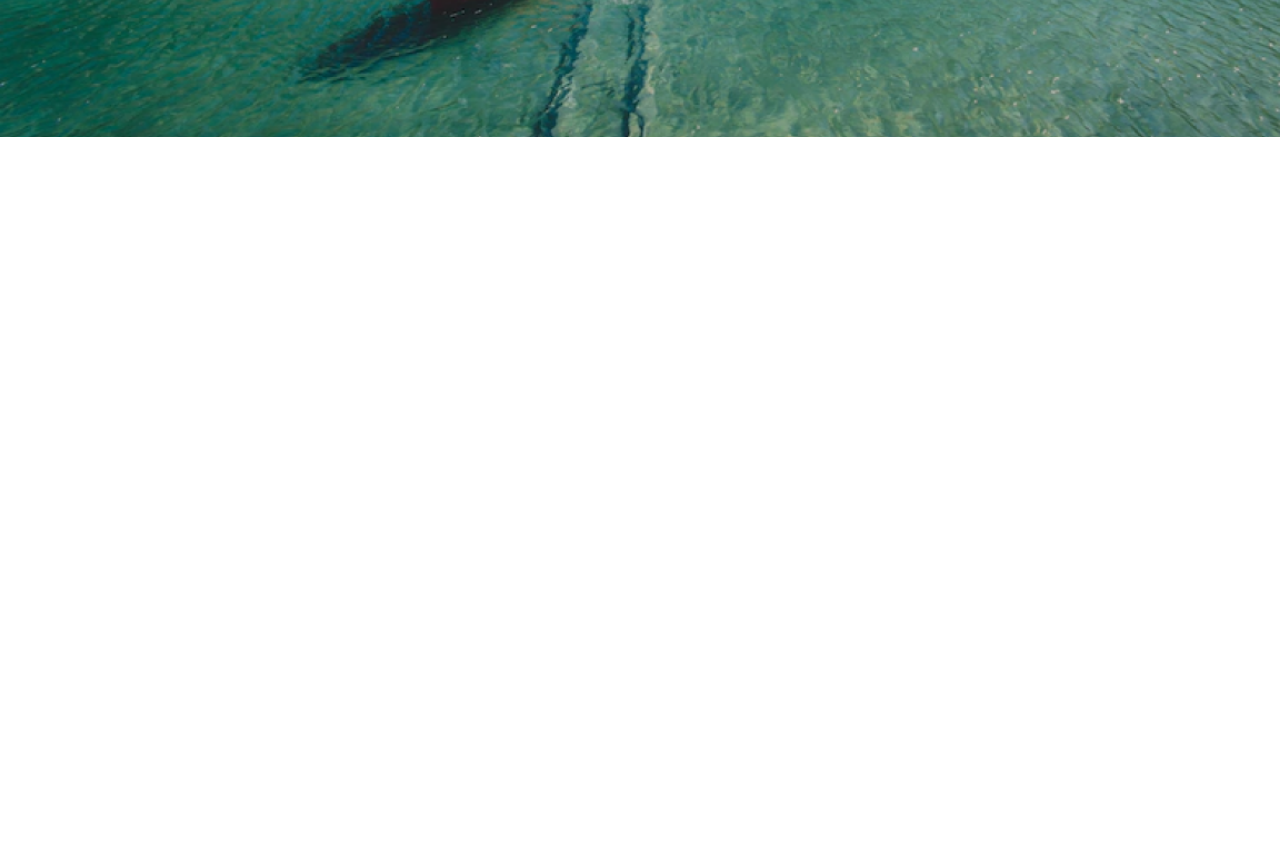
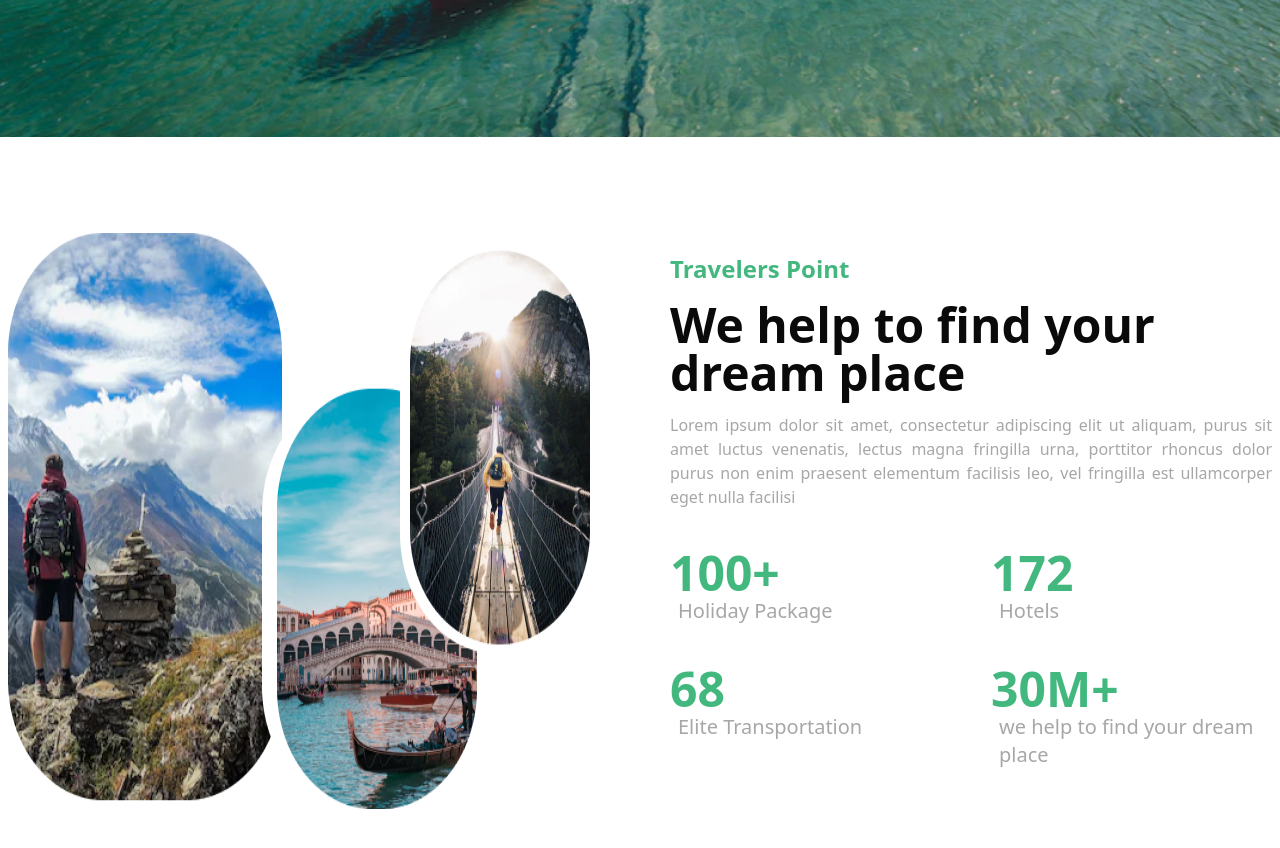
Before and after one commit to WDsagor/traveler-shadcn-typescript, a Next.js app: page / in a window 1280 px wide. Shown: the part 660-1508 px from the top of the page. Before the commit the page ends 800 px from the top, so only its background shows below. Built offline with nearby package versions, Linux system fonts and the light colour scheme.

Commit message:
Travelers Point done

```diff
--- /dev/null
+++ b/app/(home)/TravelPoint.tsx
@@ -0,0 +1,36 @@
+import Image from 'next/image';
+import React from 'react';
+
+const TravelPoint = () => {
+    return (
+        <section className=' max-w-screen-2xl px-2 py-24 mx-auto flex flex-col lg:flex-row gap-20'>
+
+            <Image width={600} height={500} src={"/images/Travelgroup.png"} alt='Travel group image' />
+            <div>
+                <h2 className='text-primary font-bold text-2xl mt-5'>Travelers Point</h2>
+                <h1 className=' py-4 text-5xl font-bold'>We help to find your dream place</h1>
+                <p className='text-accent text-justify'>Lorem ipsum dolor sit amet, consectetur adipiscing elit ut aliquam, purus sit amet luctus venenatis, lectus magna fringilla urna, porttitor rhoncus dolor purus non enim praesent elementum facilisis leo, vel fringilla est ullamcorper eget nulla facilisi</p>
+                <div className=' grid grid-cols-2 gap-10 py-10'>
+                    <div>
+                        <h1 className='text-primary text-5xl font-bold'>100+</h1>
+                        <p className='text-accent text-xl ml-2'>Holiday Package</p>
+                    </div>
+                    <div>
+                        <h1 className='text-primary text-5xl font-bold'>172</h1>
+                        <p className='text-accent text-xl ml-2'>Hotels</p>
+                    </div>
+                    <div>
+                        <h1 className='text-primary text-5xl font-bold'>68</h1>
+                        <p className='text-accent text-xl ml-2'>Elite Transportation</p>
+                    </div>
+                    <div>
+                        <h1 className='text-primary text-5xl font-bold'>30M+</h1>
+                        <p className='text-accent text-xl ml-2'>we help to find your dream place</p>
+                    </div>
+                </div>
+            </div>
+        </section>
+    );
+};
+
+export default TravelPoint;
--- a/app/(home)/page.tsx
+++ b/app/(home)/page.tsx
@@ -11,12 +11,14 @@ import { IoLocationSharp } from "react-icons/io5";
 import { Button } from '@/components/ui/button';
 import { CiSearch } from "react-icons/ci";
 import ExploreArea from './ExploreArea';
+import TravelPoint from './TravelPoint';
 
 
 const page = () => {
   return (
     <div>
       <ExploreArea />
+      <TravelPoint />
     </div>
   );
 };
```
Also changed, not shown: public/images/Travelgroup.png (added).
